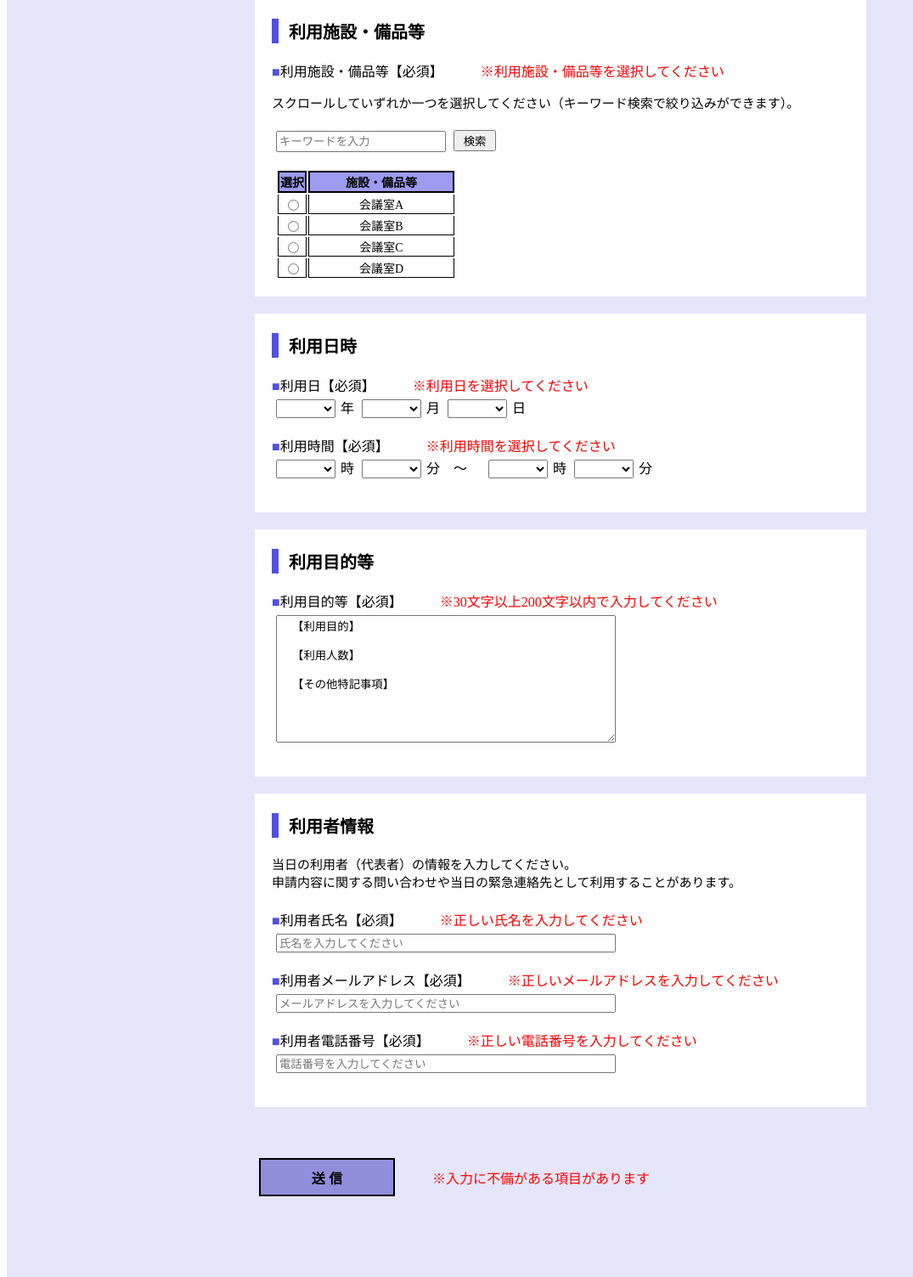
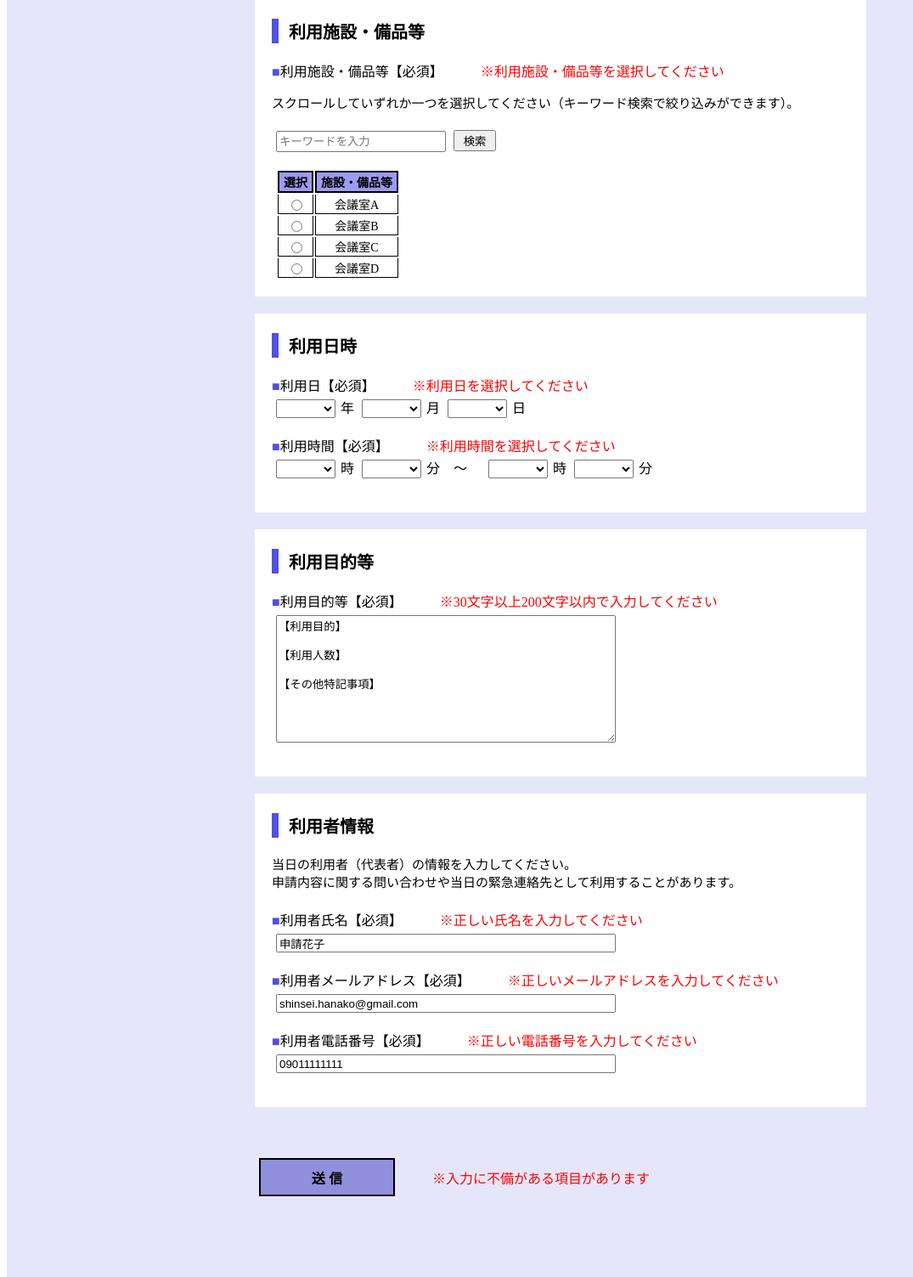
Before and after one commit to hackathon-Cteam/shinseikun, a Flask app: page /form in a window 1280 px wide. Shown: the part 344-1847 px from the top of the page at 85% size, without its empty margins (0-1075 px from the left). Run offline with Flask 2, Linux system fonts and the light colour scheme.

Commit message:
jinjaテンプレート適用一旦完了、ほかHTML,CSSの微修正

```diff
--- a/ChatApp/app.py
+++ b/ChatApp/app.py
@@ -54,9 +54,13 @@ def mypage():
 # 申請フォーム画面
 @app.route('/form')
 def form():
-    # ユーザー情報
-    # チャンネル情報
-    return render_template('page/application-form.html')
+    # ログイン中のユーザーの情報　※ユーザーDBより「氏名」「メールアドレス」「パスワード」を抽出
+    user_name = "申請花子"
+    user_email = "shinsei.hanako@gmail.com"
+    user_phone_number = "09011111111"
+    # チャンネル情報（貸出対象となっている施設や備品の一覧）※チャンネルDBより「チャンネル名」を抽出
+    channel_names = ["会議室A","会議室B","会議室C","会議室D","会議室E","体育館","多目的ホール"]
+    return render_template('page/application-form.html', channel_names=channel_names, user_name=user_name, user_email=user_email, user_phone_number=user_phone_number)
 
 # POST(処理の呼び出し)
 # ログイン処理のルート
--- a/ChatApp/view/static/css/application-form.css
+++ b/ChatApp/view/static/css/application-form.css
@@ -86,7 +86,7 @@
   font-weight: 900;
 }
 
-/* スクロールボックス（ボックス） */
+/* スクロールボックス */
 .listScroll {
   /*テーブルの横幅が250px以上の場合スクロール*/
   width: 250px;
@@ -99,15 +99,7 @@
   margin-left: 5px;
 }
 
-/* スクロールボックス（一覧表） */
-td {
-  border-bottom: 1px solid black;
-  border-left: 1px solid black;
-  border-right: 1px solid black;
-  text-align: center;
-}
-
-/* スクロールボックス（項目名） */
+/* スクロールボックスの項目名 */
 th {
   background-color: #9d9bef;
   border-bottom: solid black;
@@ -116,17 +108,22 @@ th {
   border-top: solid black;
   border-width: 2px;
   position: sticky;
-  top: 0;
+  font-size: 14px;
+  padding-left: 5px;
+  padding-right: 5px;
 }
 
-/* スクロールボックス（項目名） */
-.table-label {
-  font-size: 14px;
+/* スクロールボックスの要素 */
+td {
+  border-bottom: 1px solid black;
+  border-left: 1px solid black;
+  border-right: 1px solid black;
+  text-align: center;
 }
 
-/* スクロールボックス（カラム） */
+/* スクロールボックスの要素 */
 .column {
-  overflow: hidden;/*スクロール時にカラム名を固定*/
+  overflow: hidden;/*スクロール時に項目名を固定*/
   text-overflow: ellipsis;
   font-size: 14px;
 }
--- a/ChatApp/view/templates/page/application-form.html
+++ b/ChatApp/view/templates/page/application-form.html
@@ -39,40 +39,17 @@
                   <div class="listScroll">
                     <table>
                         <tr>
-                          <!--テーブルの項目名作成-->
-                            <th class="table-label">選択</th>
+                          <!--テーブルの項目名-->
+                            <th>選択</th>
                             <th class="table-label">施設・備品等</th>
                         </tr>
+                        {% for channel_name in channel_names %}
                         <tr>
-                          <!--項目に沿って初期設定-->
+                          <!--テーブルにチャンネル（施設・備品）名のリストを表示-->
                             <td><input type="radio" name="facility"></td>
-                            <td class="column">会議室A</td>
+                            <td class="column">{{channel_name}}</td>
                         </tr>
-                        <tr>
-                          <!--項目に沿って初期設定-->
-                            <td><input type="radio" name="facility"></td>
-                            <td class="column">会議室B</td>
-                        </tr>
-                        <tr>
-                          <!--項目に沿って初期設定-->
-                            <td><input type="radio" name="facility"></td>
-                            <td class="column">会議室C</td>
-                        </tr>
-                        <tr>
-                          <!--項目に沿って初期設定-->
-                            <td><input type="radio" name="facility"></td>
-                            <td class="column">会議室D</td>
-                        </tr>
-                        <tr>
-                          <!--項目に沿って初期設定-->
-                            <td><input type="radio" name="facility"></td>
-                            <td class="column">体育館</td>
-                        </tr>
-                        <tr>
-                          <!--項目に沿って初期設定-->
-                            <td><input type="radio" name="facility"></td>
-                            <td class="column">多目的ホールああああああ</td>
-                        </tr>
+                        {% endfor %}
                     </table>
                   </div>
             </div>
@@ -155,11 +132,11 @@
                   <br>
                   <!----- 自由入力フォームにデフォルト表示させるテンプレート　 ----->
                   <textarea id="purpose" name="purpose">
-  【利用目的】
+【利用目的】
 
-  【利用人数】
+【利用人数】
 
-  【その他特記事項】
+【その他特記事項】
 
                   </textarea>
                   <!----- /自由入力フォームにデフォルト表示させるテンプレート　 ----->
@@ -178,7 +155,7 @@
                   <br>
                   <input
                   type="text"
-                  placeholder="氏名を入力してください"
+                  value={{user_name}}
                   name="name"
                   id="application-form-name-input"
                   />
@@ -188,7 +165,7 @@
                   <br>
                   <input
                   type="email"
-                  placeholder="メールアドレスを入力してください"
+                  value={{user_email}}
                   name="email"
                   id="application-form-email-input"
                   />
@@ -198,7 +175,7 @@
                   <br>
                   <input
                   type="text"
-                  placeholder="電話番号を入力してください"
+                  value={{user_phone_number}}
                   name="phone"
                   id="application-form-phone-input"
                   />
```
